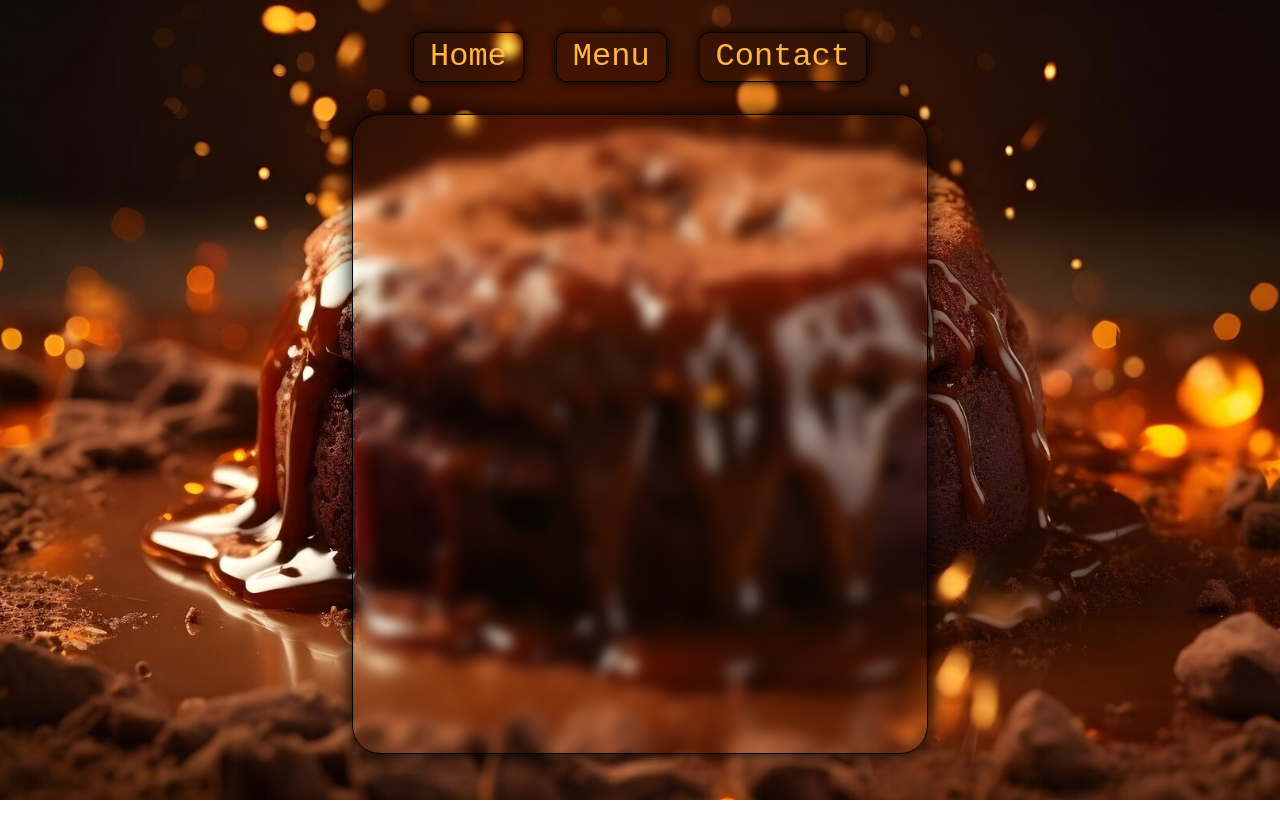
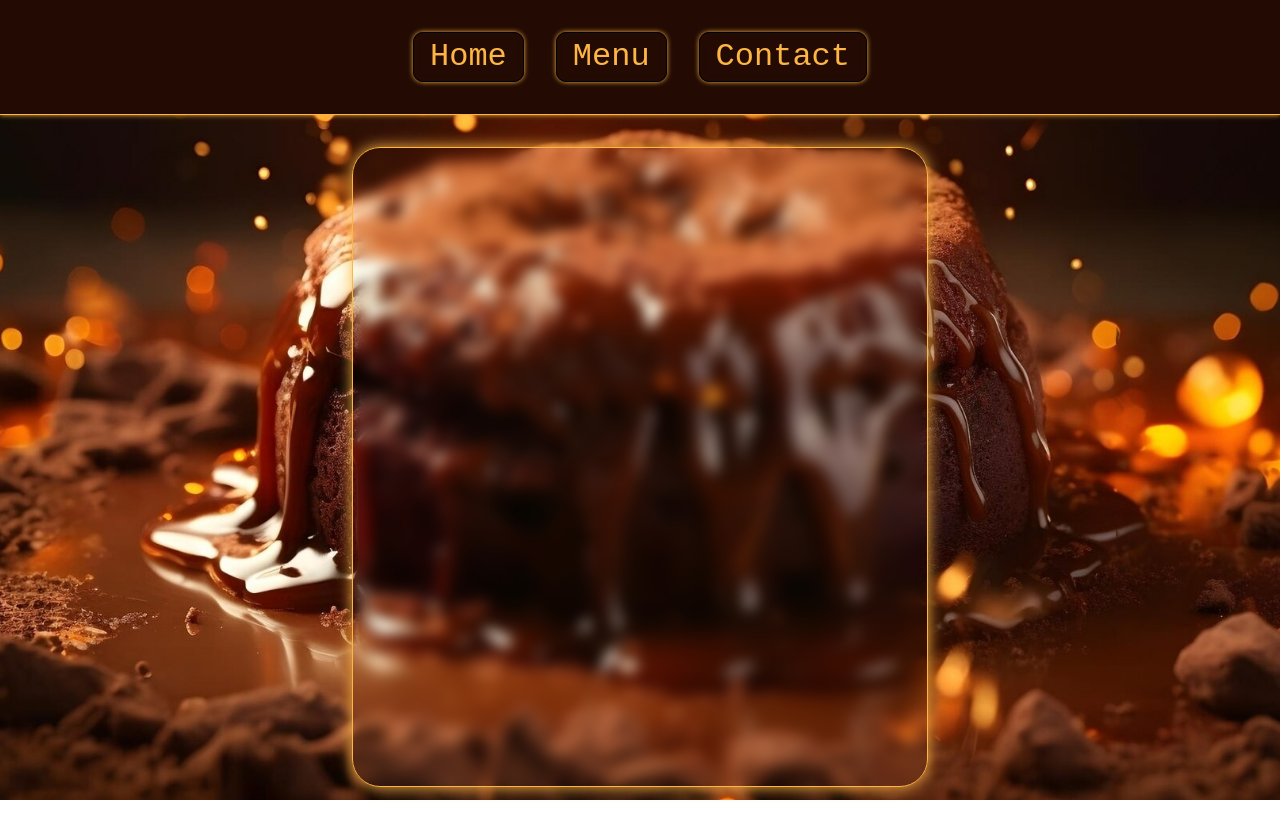
Before and after one commit to TexZ-GenZ/Restaurant-Page, a website built with webpack: page src/index.html in a window 1280 px wide. After the commit the page ends 800 px from the top, so only its background shows below. Built offline with nearby package versions, Linux system fonts and the light colour scheme.

Commit message:
Style Changes

```diff
--- a/src/styles.css
+++ b/src/styles.css
@@ -60,9 +60,13 @@
   }
 
   header{
-    margin-top: 2rem;
+    padding: 2rem;
+    z-index: -10;
     display: flex;
     justify-content: center;
+    background-color: #230b04;
+    border-bottom: 1px solid #fdb645;
+    box-shadow: 0 0 5px #fdb645;
   }
 
   #content{
@@ -70,8 +74,8 @@
     width: clamp(500px, 45%, 620px);
     height: 80%;
     border-radius: 28px;
-    border: 1px solid black;
-    box-shadow: 0 0 20px black;
+    border: 1px solid #fdb645;
+    box-shadow: 0 0 15px #fdb645;
     color: white;
     backdrop-filter: blur(7px);
     display: flex;
@@ -83,7 +87,7 @@
     padding: 0 1rem;
     background-color: transparent;
     backdrop-filter: blur(5px);
-    box-shadow: 0 0 10px black;
+    box-shadow: 0 0 5px #fdb645;
     border: 1px solid black;
     transition: 0.1s;
     color: #fdb645;
```
Also changed, not shown: dist/app.bundle.js, 1 other file.
